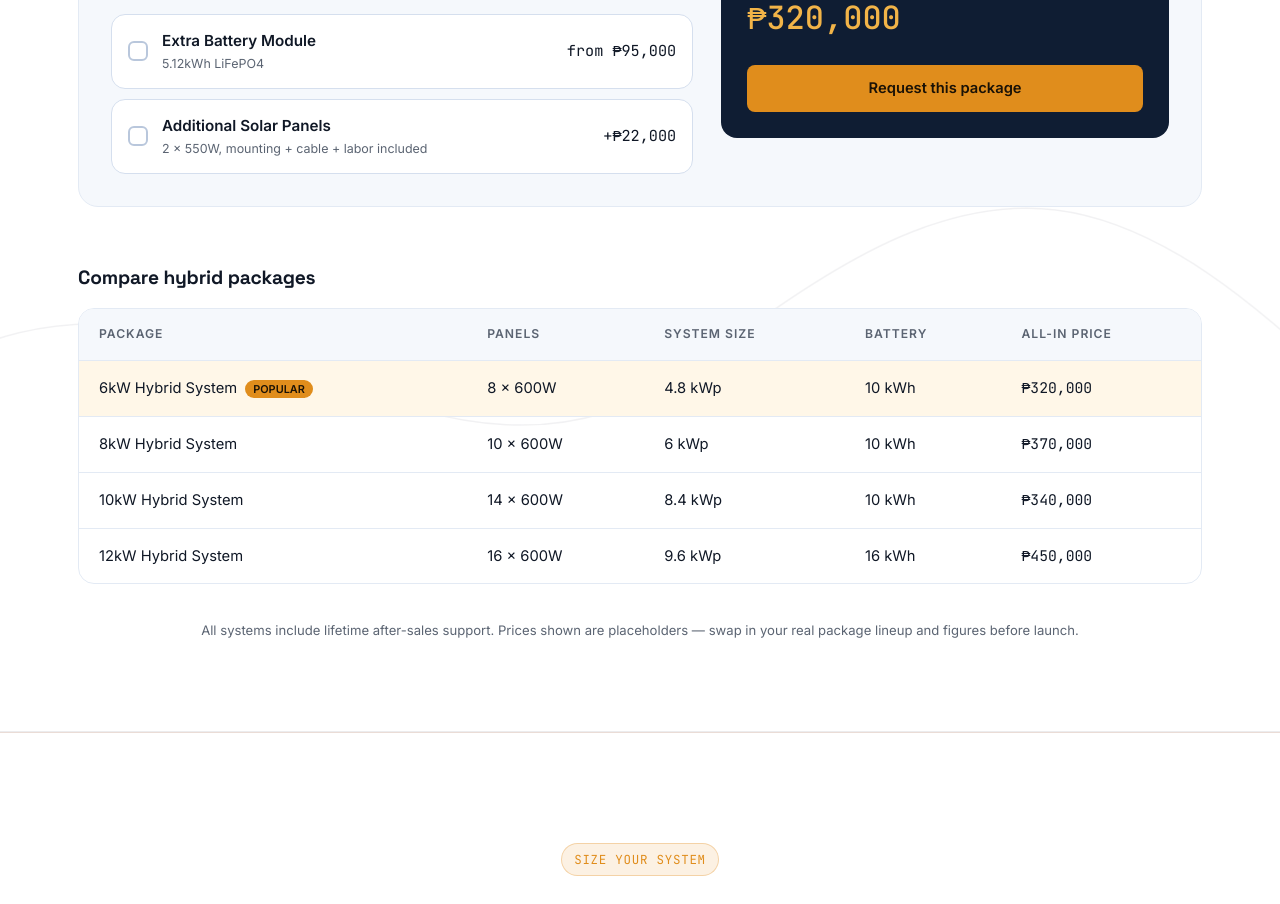
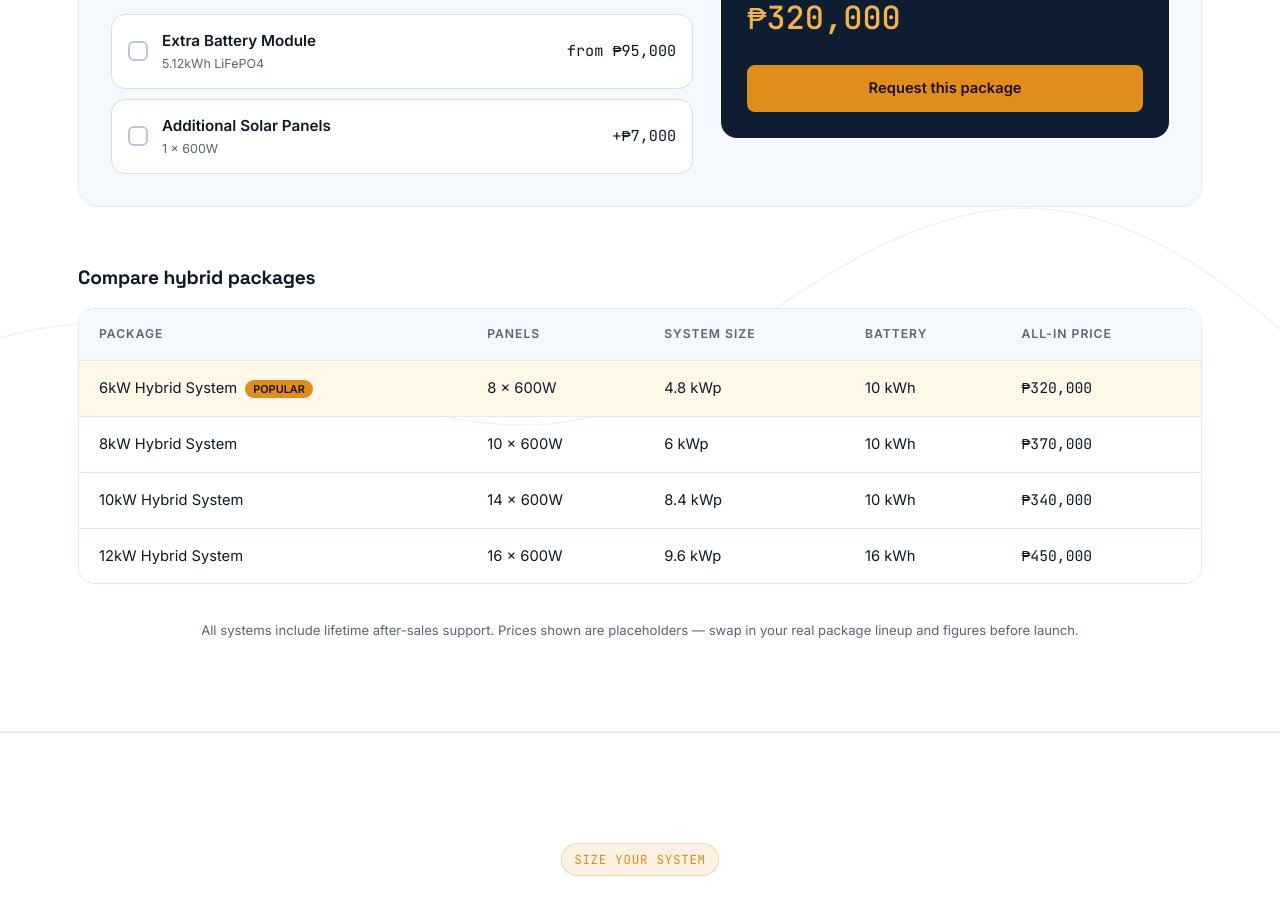
Before and after one commit to louie36475/dc-power-frontend, a React (Vite) app: page / in a window 1280 px wide. Shown: the part 4020-4924 px from the top of the page. Built offline with nearby package versions, Linux system fonts and the light colour scheme.

Commit message:
update calculator to 600W panels

```diff
--- a/src/components/Packages.jsx
+++ b/src/components/Packages.jsx
@@ -44,8 +44,8 @@ const PACKAGES = [
 ];
 
 const ADDONS = [
-  { id: 'battery', name: 'Extra Battery Module',    specs: '5.12kWh LiFePO4',                             price: 95000, from: true,  hybridOnly: true },
-  { id: 'panels',  name: 'Additional Solar Panels', specs: '2 × 550W, mounting + cable + labor included', price: 22000, from: false, hybridOnly: false },
+  { id: 'battery', name: 'Extra Battery Module',    specs: '5.12kWh LiFePO4', price: 95000, from: true,  hybridOnly: true },
+  { id: 'panels',  name: 'Additional Solar Panels', specs: '1 × 600W', price: 7000, from: false, hybridOnly: false },
 ];
 
 const fmt = (n) => '₱' + Math.round(n).toLocaleString('en-PH');
```
